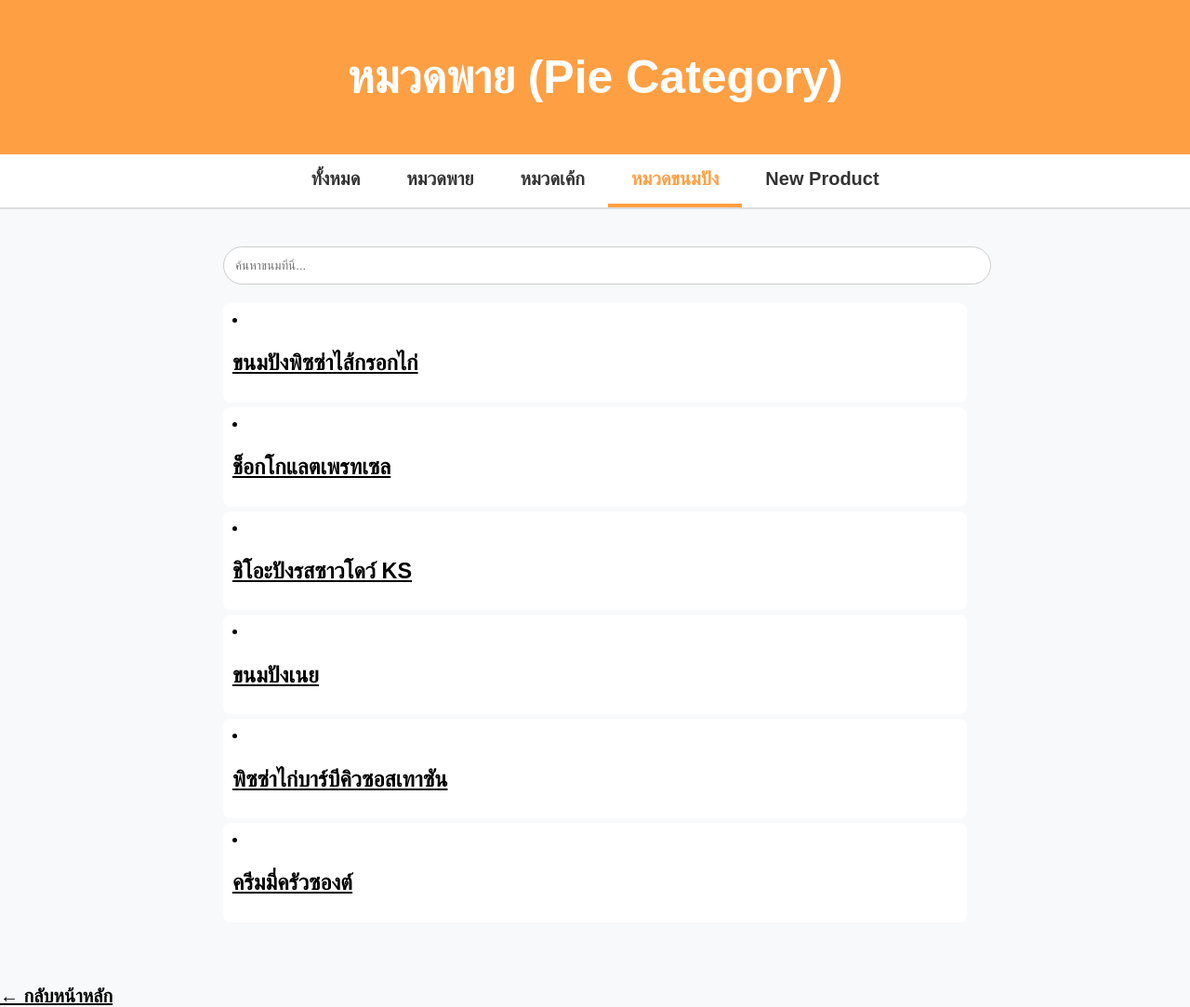
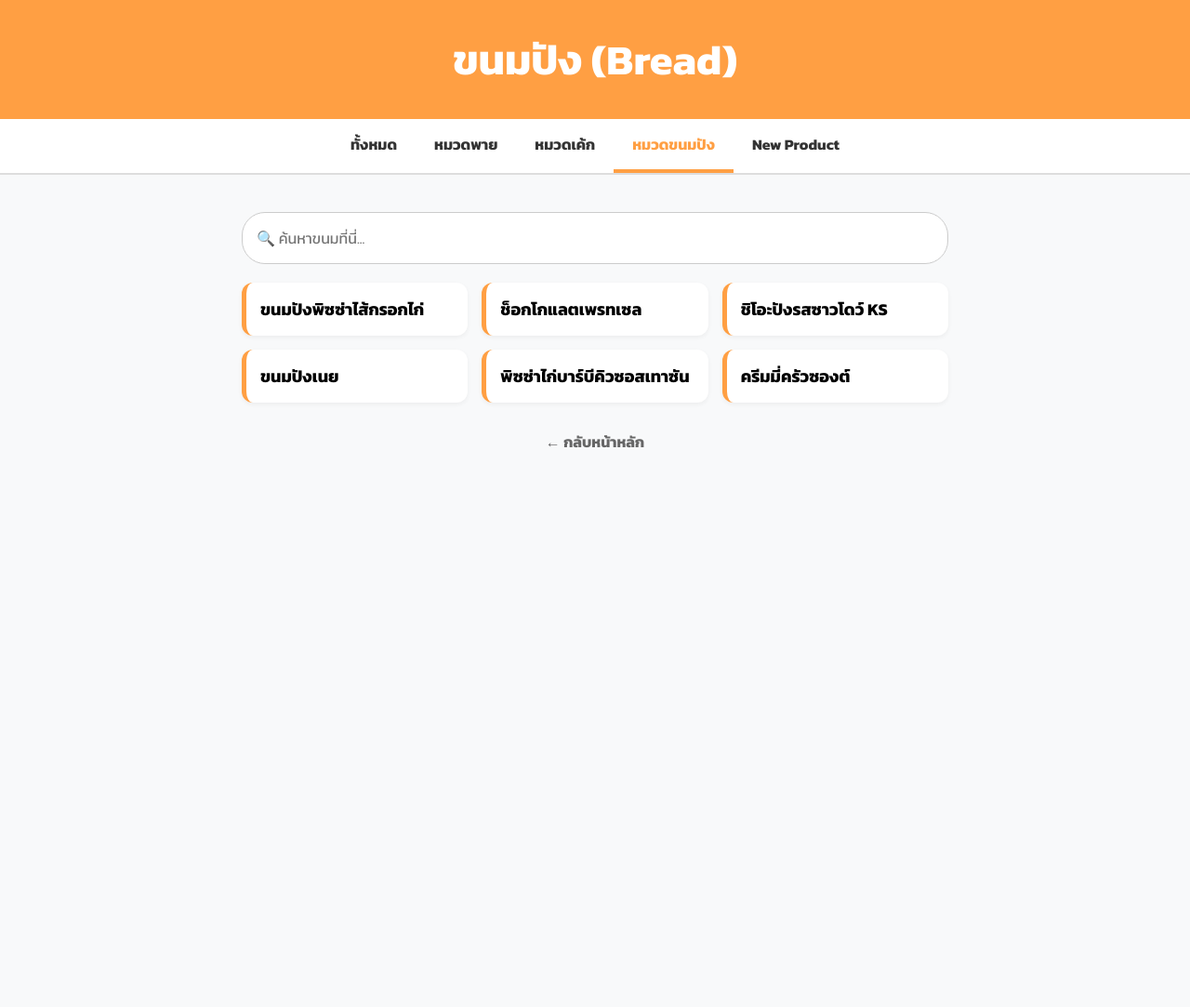
Before and after one commit to belttt/KS-Library-Work, a plain HTML site: page bread.html in a window 1280 px wide. Shown: the whole page at 93% size. After the commit the page ends 800 px from the top, so only its background shows below. Drawn offline with Linux system fonts and the light colour scheme.

Commit message:
Update bread.html

```diff
--- a/bread.html
+++ b/bread.html
@@ -3,29 +3,141 @@
 <head>
     <meta charset="UTF-8">
     <meta name="viewport" content="width=device-width, initial-scale=1.0">
-    <title>หมวดพาย - Bakery Shop</title>
+    <title>New Product Kudsan - Bakery Shop</title>
+
+    <!-- 1. ดึงฟอนต์ Kanit มาใช้เพื่อให้เหมือนกันทุกเครื่อง -->
+    <link rel="preconnect" href="https://fonts.googleapis.com">
+    <link rel="preconnect" href="https://fonts.gstatic.com" crossorigin>
+    <link href="https://fonts.googleapis.com/css2?family=Kanit:wght@300;400;600;700&display=swap" rel="stylesheet">
+
     <style>
-        /* ใช้ CSS เหมือนหน้าแรก */
-        body { font-family: 'DB Helvethaica X', sans-serif; background-color: #f8f9fa; margin: 0; padding: 0; }
-        header { background: #ff9f43; color: white; padding: 20px; text-align: center; }
-        .tabs { display: flex; justify-content: center; background: #fff; border-bottom: 2px solid #ddd; }
-        .tab-item { padding: 15px 25px; text-decoration: none; color: #333; font-weight: bold; }
-        .active { border-bottom: 4px solid #ff9f43; color: #ff9f43; }
-        .container { max-width: 800px; margin: 20px auto; padding: 20px; }
-        .product-card { background: lab(100% 0.01 -0.01); padding: 5px; margin-bottom: 5px; border-radius: 8px; border-left: 5px solid #ffffff; }
-        .count-info { margin-bottom: 15px; color: #666; }
-        .container { max-width: 800px; margin: 20px auto; padding: 20px; }
-        .search-box { width: 100%; padding: 12px; border: 1px solid #ccc; border-radius: 25px; margin-bottom: 20px; }
-        h1 {font-size: 50px;font-weight: bold;color: #ffffff;}
-        a {font-size: 20px;font-weight: bold;color: #000000;}
+        /* 2. ตั้งค่าพื้นฐาน */
+        * {
+            box-sizing: border-box;
+            font-family: 'Kanit', sans-serif; /* ใช้ฟอนต์ Kanit ทั้งหมด */
+        }
+
+        body {
+            background-color: #f8f9fa;
+            margin: 0;
+            padding: 0;
+            color: #333;
+        }
+
+        header {
+            background: #ff9f43;
+            color: white;
+            padding: 30px 20px;
+            text-align: center;
+        }
+
+        header h1 {
+            font-size: 36px; /* ปรับขนาดให้พอดีกับมือถือ */
+            font-weight: bold;
+            margin: 0;
+            color: #ffffff;
+        }
+
+        /* แถบเมนู Tabs */
+        .tabs {
+            display: flex;
+            justify-content: center;
+            background: #fff;
+            border-bottom: 2px solid #ddd;
+            overflow-x: auto; /* ให้มือถือปัดซ้ายขวาได้ถ้าเมนูยาว */
+            white-space: nowrap;
+        }
+
+        .tab-item {
+            padding: 15px 20px;
+            text-decoration: none;
+            color: #333;
+            font-weight: bold;
+            font-size: 16px;
+        }
+
+        .active {
+            border-bottom: 4px solid #ff9f43;
+            color: #ff9f43;
+        }
+
+        .container {
+            max-width: 800px;
+            margin: 20px auto;
+            padding: 0 20px 20px 20px;
+        }
+
+        .search-box {
+            width: 100%;
+            padding: 15px;
+            border: 1px solid #ccc;
+            border-radius: 25px;
+            margin-top: 20px;
+            margin-bottom: 20px;
+            font-size: 16px;
+            outline: none;
+        }
+
+        /* สไตล์การ์ดสินค้า */
+        #productList {
+            display: grid;
+            grid-template-columns: 1fr; /* มือถือโชว์แถวละ 1 */
+            gap: 15px;
+        }
+
+        .product-card {
+            background: #ffffff;
+            padding: 15px;
+            border-radius: 12px;
+            border-left: 5px solid #ff9f43;
+            box-shadow: 0 2px 5px rgba(0,0,0,0.05);
+            transition: 0.3s;
+        }
+
+        .product-card:hover {
+            transform: translateY(-3px);
+            box-shadow: 0 4px 10px rgba(0,0,0,0.1);
+        }
+
+        .product-card a {
+            text-decoration: none;
+            color: #000;
+        }
+
+        .product-card h3 {
+            margin: 0;
+            font-size: 18px;
+        }
+
+        .back-link {
+            display: block;
+            text-align: center;
+            margin-top: 30px;
+            text-decoration: none;
+            color: #666;
+            font-weight: bold;
+        }
+
+        /* --- Media Queries สำหรับหน้าจอใหญ่ (iPad / PC) --- */
+        @media (min-width: 600px) {
+            #productList {
+                grid-template-columns: 1fr 1fr; /* ไอแพดโชว์แถวละ 2 */
+            }
+            header h1 { font-size: 45px; }
+        }
+
+        @media (min-width: 1000px) {
+            #productList {
+                grid-template-columns: 1fr 1fr 1fr; /* คอมโชว์แถวละ 3 */
+            }
+        }
     </style>
 </head>
 <body>
 
 <header>
-    <h1>หมวดพาย (Pie Category)</h1>
+    <h1>ขนมปัง (Bread)</h1>
 </header>
-
 
 <div class="tabs">
     <a href="index.html" class="tab-item">ทั้งหมด</a>
@@ -34,38 +146,57 @@
     <a href="bread.html" class="tab-item active">หมวดขนมปัง</a>
     <a href="New Product.html" class="tab-item">New Product</a>
 </div>
+
 <div class="container">
-    <input type="text" id="searchInput" class="search-box" onkeyup="searchFn()" placeholder="ค้นหาขนมที่นี่...">
+    <input type="text" id="searchInput" class="search-box" onkeyup="searchFn()" placeholder="🔍 ค้นหาขนมที่นี่...">
 
     <div id="productList">
+        <!-- สินค้า 1 -->
         <div class="product-card" data-name="ขนมปังพิซซ่าไส้กรอกไก่">
-            <li><a href="https://www.canva.com/design/DAHE2vMNpns/mmnovCqOQGWKiLVdAjqZjg/watch?utm_content=DAHE2vMNpns&utm_campaign=designshare&utm_medium=link2&utm_source=uniquelinks&utlId=h483f9df481"><h3>ขนมปังพิซซ่าไส้กรอกไก่</h3>
+            <a href="https://www.canva.com/design/DAHE2vMNpns/mmnovCqOQGWKiLVdAjqZjg/watch?utm_content=DAHE2vMNpns&utm_campaign=designshare&utm_medium=link2&utm_source=uniquelinks&utlId=h483f9df481" target="_blank">
+                <h3>ขนมปังพิซซ่าไส้กรอกไก่</h3>
+            </a>
         </div>
 
+        <!-- สินค้า 2 -->
         <div class="product-card" data-name="ช็อกโกแลตเพรทเซล">
-            <li><a href="https://www.canva.com/design/DAHE2iPmII8/s1BehAfdGiJlVPWxzt4Fnw/watch?utm_content=DAHE2iPmII8&utm_campaign=designshare&utm_medium=link2&utm_source=uniquelinks&utlId=hb923e63d09"><h3>ช็อกโกแลตเพรทเซล</h3>
+            <a href="https://www.canva.com/design/DAHE2iPmII8/s1BehAfdGiJlVPWxzt4Fnw/watch?utm_content=DAHE2iPmII8&utm_campaign=designshare&utm_medium=link2&utm_source=uniquelinks&utlId=hb923e63d09" target="_blank">
+                <h3>ช็อกโกแลตเพรทเซล</h3>
+            </a>
         </div>
 
+        <!-- สินค้า 3 -->
         <div class="product-card" data-name="ชิโอะปังรสซาวโดว์ KS">
-            <li><a href="https://www.canva.com/design/DAHE2rjJN5E/n5wVDUUl4ErEjEu901QngA/watch?utm_content=DAHE2rjJN5E&utm_campaign=designshare&utm_medium=link2&utm_source=uniquelinks&utlId=h3468c0eaf3"><h3>ชิโอะปังรสซาวโดว์ KS</h3>
+            <a href="https://www.canva.com/design/DAHE2rjJN5E/n5wVDUUl4ErEjEu901QngA/watch?utm_content=DAHE2rjJN5E&utm_campaign=designshare&utm_medium=link2&utm_source=uniquelinks&utlId=h3468c0eaf3" target="_blank">
+                <h3>ชิโอะปังรสซาวโดว์ KS</h3>
+            </a>
         </div>
 
+        <!-- สินค้า 4 -->
         <div class="product-card" data-name="ขนมปังเนย">
-            <li><a href="https://www.canva.com/design/DAHE2rdW3oA/E7NDWIHFQRYkdgGj_smCBg/watch?utm_content=DAHE2rdW3oA&utm_campaign=designshare&utm_medium=link2&utm_source=uniquelinks&utlId=h44ad296438"><h3>ขนมปังเนย</h3>
+            <a href="https://www.canva.com/design/DAHE2rdW3oA/E7NDWIHFQRYkdgGj_smCBg/watch?utm_content=DAHE2rdW3oA&utm_campaign=designshare&utm_medium=link2&utm_source=uniquelinks&utlId=h44ad296438" target="_blank">
+                <h3>ขนมปังเนย</h3>
+            </a>
         </div>
 
+        <!-- สินค้า 5 -->
         <div class="product-card" data-name="พิซซ่าไก่บาร์บีคิวซอสเทาซัน">
-            <li><a href="https://www.canva.com/design/DAHE2pTKYJY/KvO9oggUw77mi6cRb9rznQ/watch?utm_content=DAHE2pTKYJY&utm_campaign=designshare&utm_medium=link2&utm_source=uniquelinks&utlId=hc6a77d5b6c"><h3>พิซซ่าไก่บาร์บีคิวซอสเทาซัน</h3>
+            <a href="https://www.canva.com/design/DAHE2pTKYJY/KvO9oggUw77mi6cRb9rznQ/watch?utm_content=DAHE2pTKYJY&utm_campaign=designshare&utm_medium=link2&utm_source=uniquelinks&utlId=hc6a77d5b6c" target="_blank">
+                <h3>พิซซ่าไก่บาร์บีคิวซอสเทาซัน</h3>
+            </a>
         </div>
 
+        <!-- สินค้า 6 -->
         <div class="product-card" data-name="ครีมมี่ครัวซองต์">
-            <li><a href="https://www.canva.com/design/DAHE2v0JtYs/rgm9GESwDdNl0AqNJrv99g/watch?utm_content=DAHE2v0JtYs&utm_campaign=designshare&utm_medium=link2&utm_source=uniquelinks&utlId=h27042b9b52"><h3>ครีมมี่ครัวซองต์</h3>
+            <a href="https://www.canva.com/design/DAHE2v0JtYs/rgm9GESwDdNl0AqNJrv99g/watch?utm_content=DAHE2v0JtYs&utm_campaign=designshare&utm_medium=link2&utm_source=uniquelinks&utlId=h27042b9b52" target="_blank">
+                <h3>ครีมมี่ครัวซองต์</h3>
+            </a>
         </div>
     </div>
+
+    <a href="index.html" class="back-link">← กลับหน้าหลัก</a>
 </div>
-    <br>
-    <a href="index.html">← กลับหน้าหลัก</a>
-</div>
+
 <script>
     function searchFn() {
         let input = document.getElementById('searchInput').value.toLowerCase();
@@ -74,7 +205,7 @@
         for (let i = 0; i < cards.length; i++) {
             let name = cards[i].getAttribute('data-name');
             if (name.toLowerCase().includes(input)) {
-                cards[i].style.display = "";
+                cards[i].style.display = "block";
             } else {
                 cards[i].style.display = "none";
             }
```
Lines whose indentation alone changed are shown as unchanged.
